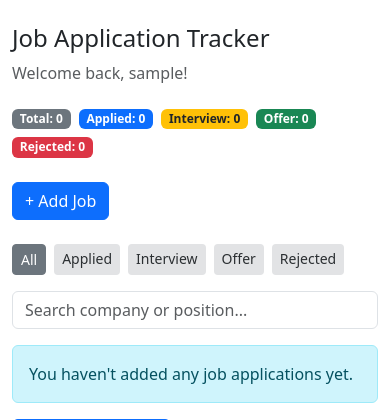
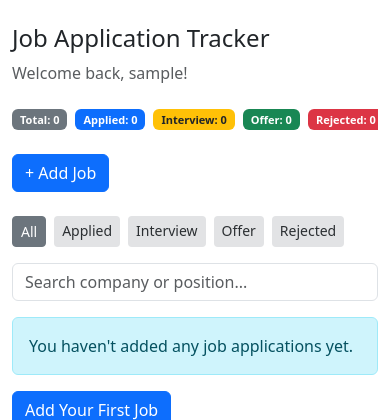
Before and after one commit to Hyptonika/job-tracker, a Flask app: page / in a window 390 px wide. Shown: the part 47-467 px from the top of the page. Run offline with Flask 3, Linux system fonts and the light colour scheme; the visitor is signed in with stand-in values (Sample User, id 1).

Commit message:
Fix badge row wrapping on mobile

```diff
--- a/project2/templates/index.html
+++ b/project2/templates/index.html
@@ -7,7 +7,7 @@
     <p class="text-muted mb-0">Welcome back, {{ session["username"] }}!</p>
 </div>
 
-<div class="d-flex gap-2 mb-4 flex-wrap">
+<div class="d-flex gap-2 mb-4 flex-nowrap overflow-auto">
     <span class="badge bg-secondary">Total: {{ jobs|length }}</span>
     <span class="badge bg-primary">Applied: {{ applied }}</span>
     <span class="badge bg-warning text-dark">Interview: {{ interview }}</span>
--- a/project2/templates/layout.html
+++ b/project2/templates/layout.html
@@ -44,6 +44,12 @@
                     font-size: 14px;
                 }
             }
+
+                .badge {
+                    font-size: 11px;
+                    padding: 5px 8px;
+                }
+            }
         </style>
 
 </head>
```
